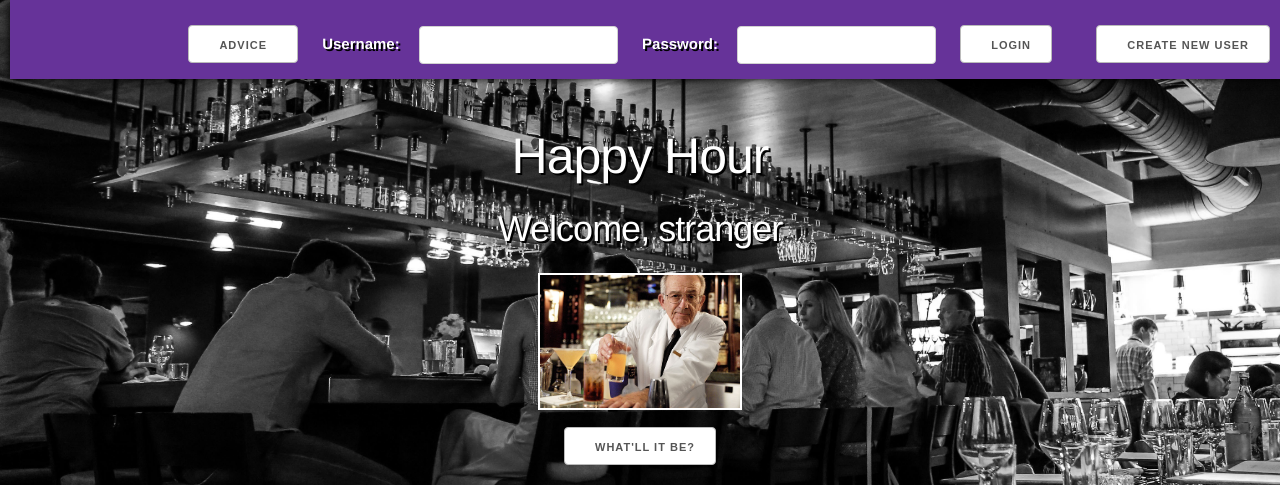
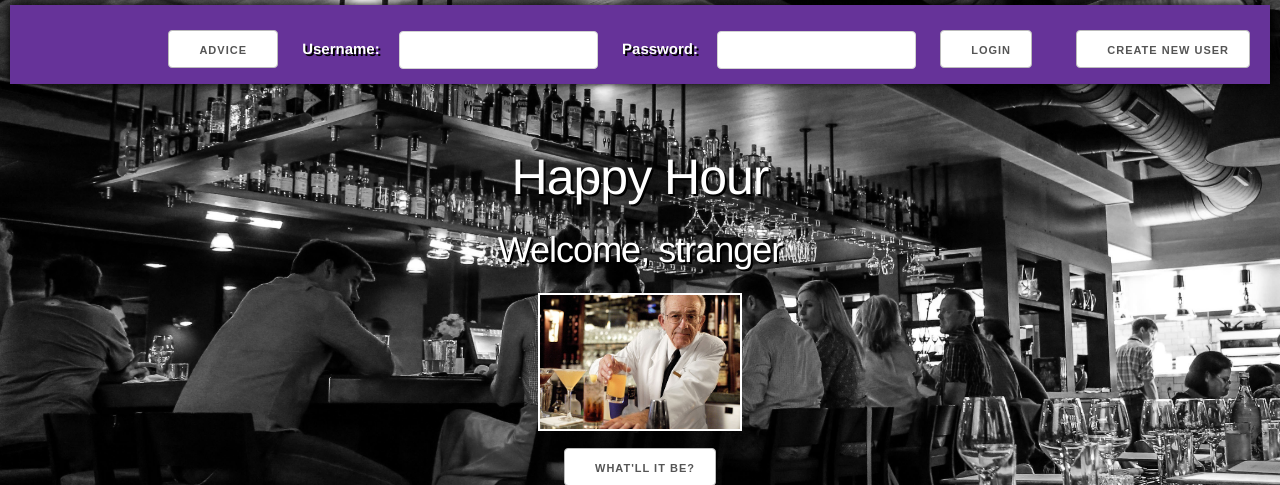
Before and after one commit to mgershowitz/happy-hour, a Node server app: page / in a window 1280 px wide. Shown: the top 485 px of the page. Run offline with Node 20, Linux system fonts and the light colour scheme; some libraries are stand-ins or nearby versions.

Commit message:
fixed h1 response

```diff
--- a/public/css/main.css
+++ b/public/css/main.css
@@ -12,7 +12,7 @@ body {
   background-attachment: fixed;
 }
 h1 {
-  margin-top: 10%;
+  margin-top: 5%;
   text-shadow: 2px 2px black;
   position:relative;
   /*background-color: white;*/
@@ -23,8 +23,9 @@ h1 {
 }
 #nav {
 
-  position: absolute;
-  top: 0;
+  position: relative;
+  top: -5;
+  margin-top: -5px;
   width: 100%;
   color: rebeccapurple;
   text-align: right;
```
